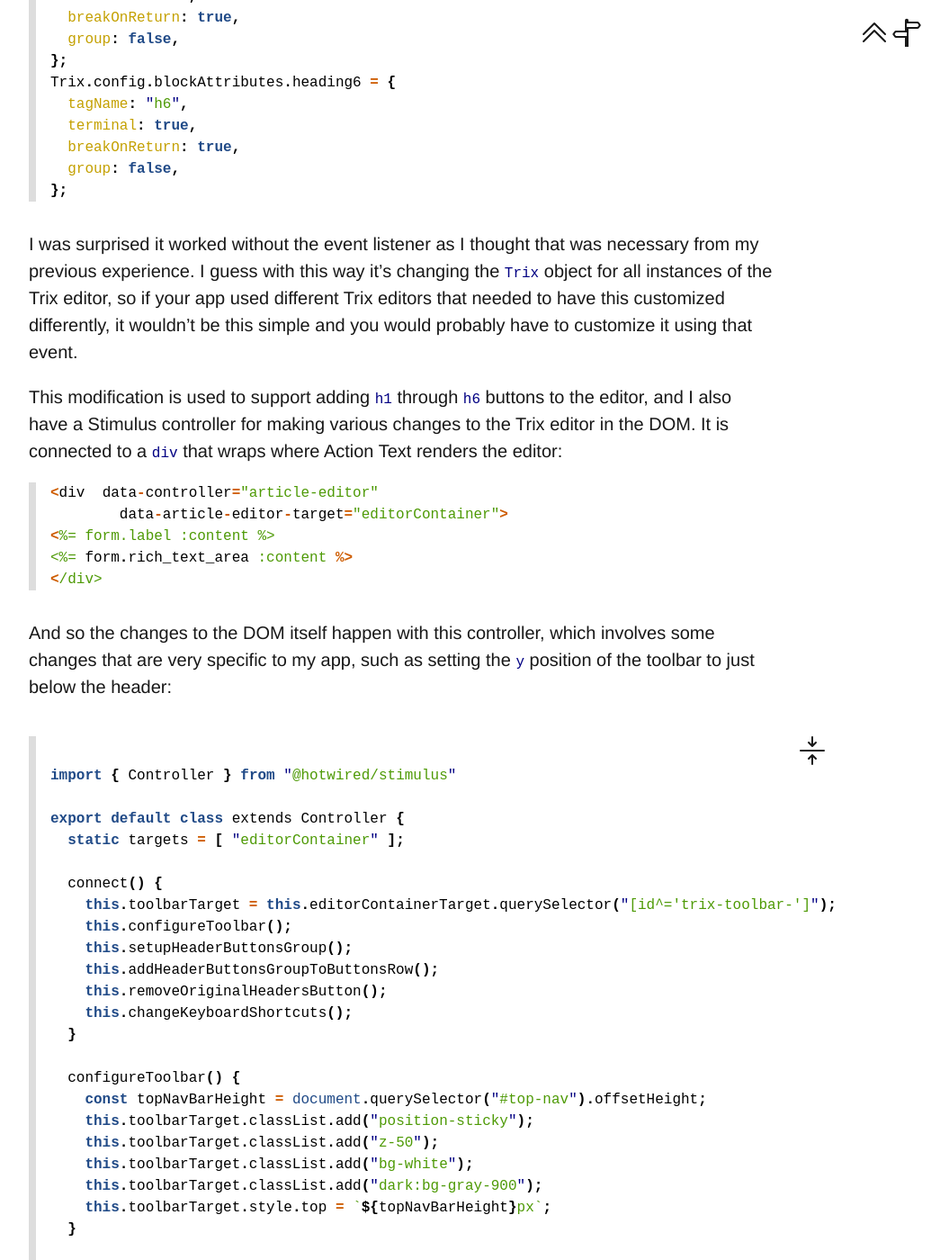
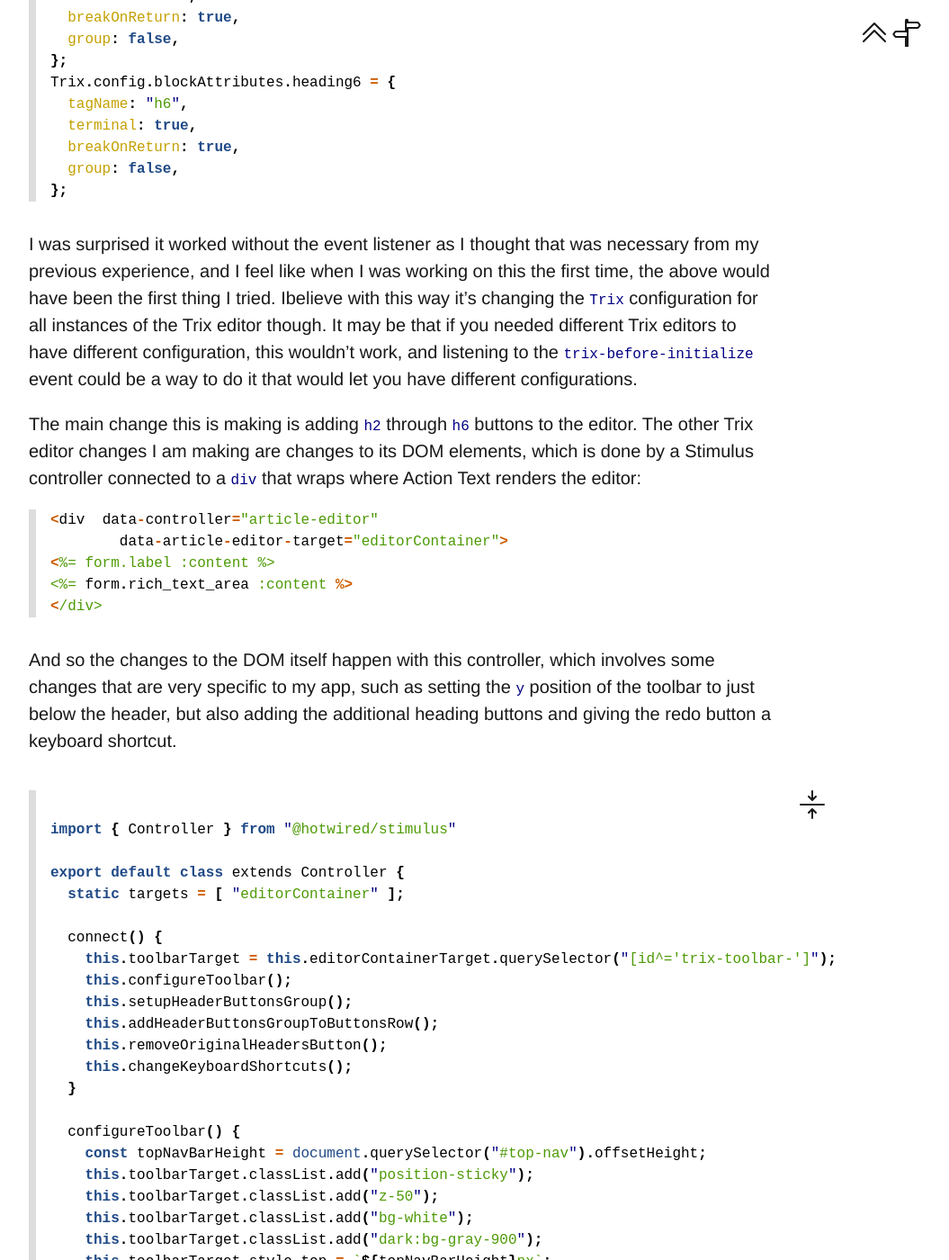
Before and after one commit to KyleRego/KyleRego.github.io, a Jekyll site: the page built from collections/_posts/2024-11-09-customizing-the-trix-editor.markdown, in a window 1280 px wide and 1400 px high, scrolled down 2657 px. Shown: the whole window at 90% size, without its empty margins (112-1167 px from the left). Built offline with Jekyll 4.4.1, drawn with Linux system fonts in a browser that asks for light colours; some of the changed text lies outside the part shown.

Commit message:
Edit yesterday's post

```diff
--- a/collections/_posts/2024-11-09-customizing-the-trix-editor.markdown
+++ b/collections/_posts/2024-11-09-customizing-the-trix-editor.markdown
@@ -8,7 +8,7 @@
 mathjax: false
 ---
 
-I noticed an issue yesterday in the production website for my Ruby on Rails app, Anki Books. I had recently migrated the website from being served from a laptop I had to the Azure VM that I was using for some other websites before I moved, and I somewhat tactically caching to the public facing controller actions. The issue that I realized yesterday was that due to an inline script using a nonce for passing the Content Security Policy, the cached result was including an outdated nonce, so the CSP was failing which was causing all of the JavaScript on the page to not work.
+I noticed an issue yesterday in the production website for my Ruby on Rails app, Anki Books. I had recently migrated the website from being served from a laptop I had to an Azure VM, and to save compute I also somewhat tactically added caching to the public facing controller actions. The issue that I realized yesterday was that due to an inline script using a nonce for the Content Security Policy, the cached action result was including an outdated nonce, so the CSP was failing which was causing all of the JavaScript on the page to not work.
 
 The nonce was needed for a script that was being used to change the Trix configuration. It was something I worked on over a year ago, but after trying other approaches that I think would have been better but I couldn't get to work, ended up an ERB partial `_trix_config.erb` which was being included in the layout of the app in the `<head>`:
 
@@ -52,9 +52,9 @@
 <% end -%>
 {% endhighlight %}
 
-I never really felt that approach was an ideal way to do it, but it worked, at least until adding the caching and realizing that the outdated nonce served from the cache was breaking the JavaScript.
+I never really felt that approach was an ideal way to do it, but it worked, at least until adding the caching and realizing that the outdated nonce served from the cache was breaking the JavaScript. Since the nonce is only needed for inline JavaScript like this, I just had to change the approach so that it wasn't an inline script and a nonce wasn't necessary.
 
-So today I tried for a while to get this in a Stimulus controller that in the `connect()` method would add the event listener, but I found it didn't work well. The behavior seemed to vary on different page refreshes and it seemed like the `trix-before-initialize` event was firing before the Stimulus controller connected, so the event was never observed and the Trix object wasn't changed. But it turned out that simply putting this in `app/javascript/application.js` worked well:
+So today I tried for a while to get this in a Stimulus controller that in the `connect()` method would add the event listener, but I found it didn't work well. The behavior seemed to vary on different page refreshes as if there were some race conditions. It seemed like the `trix-before-initialize` event was firing before the Stimulus controller connected sometimes, so the event was never observed and the Trix object wasn't changed. But it turned out that simply putting this in `app/javascript/application.js` worked well:
 
 {% highlight javascript %}
 import Trix from "trix";
@@ -90,9 +90,9 @@
 };
 {% endhighlight %}
 
-I was surprised it worked without the event listener as I thought that was necessary from my previous experience. I guess with this way it's changing the `Trix` object for all instances of the Trix editor, so if your app used different Trix editors that needed to have this customized differently, it wouldn't be this simple and you would probably have to customize it using that event.
+I was surprised it worked without the event listener as I thought that was necessary from my previous experience, and I feel like when I was working on this the first time, the above would have been the first thing I tried. Ibelieve with this way it's changing the `Trix` configuration for all instances of the Trix editor though. It may be that if you needed different Trix editors to have different configuration, this wouldn't work, and listening to the `trix-before-initialize` event could be a way to do it that would let you have different configurations.
 
-This modification is used to support adding `h1` through `h6` buttons to the editor, and I also have a Stimulus controller for making various changes to the Trix editor in the DOM. It is connected to a `div` that wraps where Action Text renders the editor:
+The main change this is making is adding `h2` through `h6` buttons to the editor. The other Trix editor changes I am making are changes to its DOM elements, which is done by a Stimulus controller connected to a `div` that wraps where Action Text renders the editor:
 
 {% highlight ruby %}
 <div  data-controller="article-editor"
@@ -102,7 +102,7 @@
 </div>
 {% endhighlight %}
 
-And so the changes to the DOM itself happen with this controller, which involves some changes that are very specific to my app, such as setting the `y` position of the toolbar to just below the header:
+And so the changes to the DOM itself happen with this controller, which involves some changes that are very specific to my app, such as setting the `y` position of the toolbar to just below the header, but also adding the additional heading buttons and giving the redo button a keyboard shortcut.
 
 {% highlight javascript %}
 import { Controller } from "@hotwired/stimulus"
@@ -171,10 +171,12 @@
 }
 {% endhighlight %}
 
-Also, this is what the Trix editor toolbar ends up looking like in my app (it is mainly what is being changed with the above):
+Unfortunately, most of the work here was from a while ago so it is harder for me to describe what parts of the Trix API I am using in a helpful way.
+
+This is what the Trix editor toolbar ends up looking like in my app (the toolbar is mainly what is being changed with the above):
 
 ![Customized Trix editor toolbar](assets/screenshots/ankibooks-trix-toolbar.png)
 
-And with the H2 selected, other block-level buttons become disabled:
+This shows how using the added heading buttons keep the consistent behavior of disabling the other block-level buttons:
 
 ![Customized Trix editor toolbar with H2 active](assets/screenshots/ankibooks-trix-toolbar-2.png)
```
